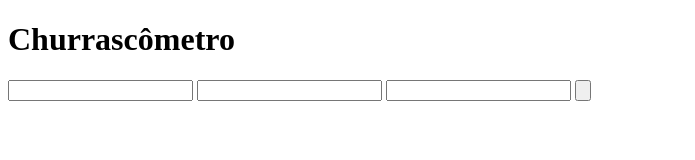
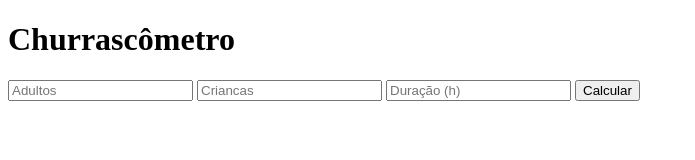
Before and after one commit to andersongsouza/Churrascometro, a plain HTML site: page index.html in a window 1280 px wide. Shown: the whole page, without its empty margins (0-695 px from the left). Drawn offline with Linux system fonts and the light colour scheme.

Commit message:
Finalizado a estrutura html

```diff
--- a/index.html
+++ b/index.html
@@ -8,11 +8,18 @@
 </head>
 <body>
     <script src="./script/script.js"></script>
-    <h1>Churrascômetro</h1>
-    <input type="text">
-    <input type="text">
-    <input type="text">
-    <input type="button">
 
+    <div class="container">
+        <h1>Churrascômetro</h1>
+        <input id="adultos" name="adultos" type="number" placeholder="Adultos">
+        <input id="criancas" name="criancas" type="number" placeholder="Criancas">
+        <input id="duracao" name="duracao" type="number" placeholder="Duração (h)">
+        <button>Calcular</button>
+
+        <div id="resultado">
+
+        </div>
+
+    </div>
 </body>
 </html>
```
